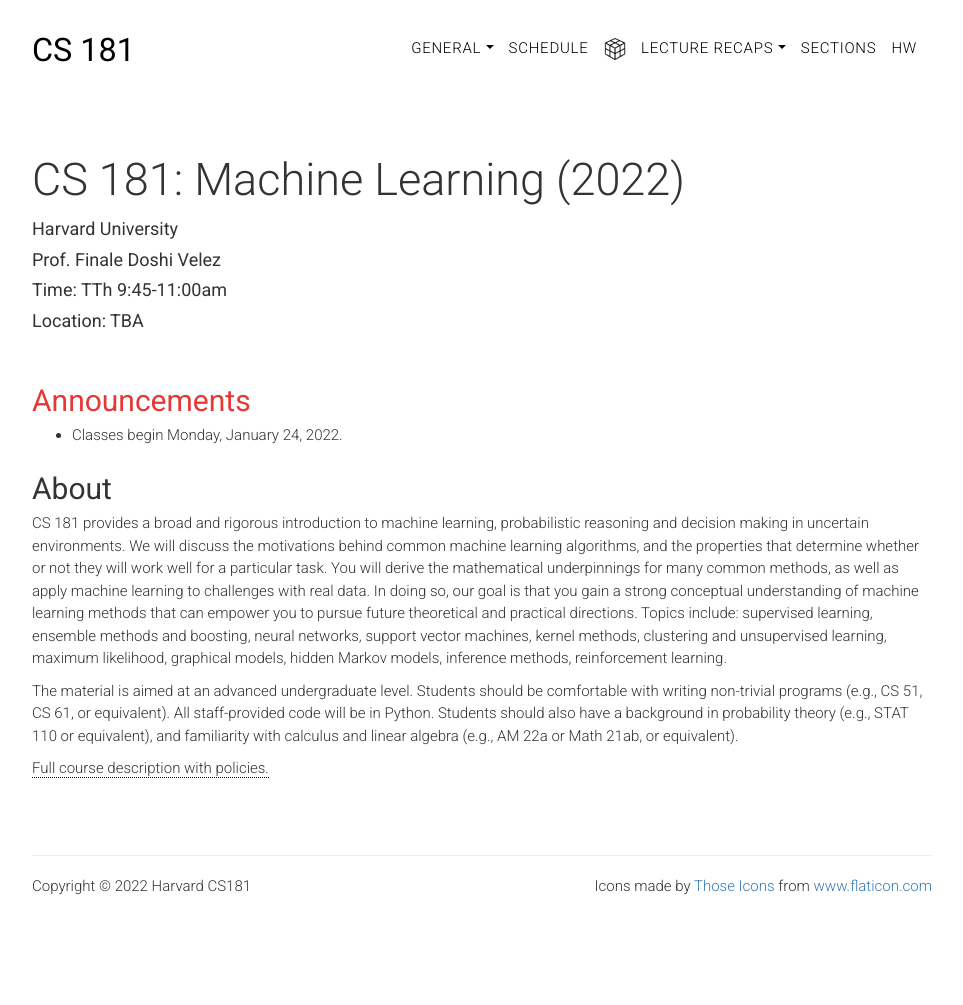
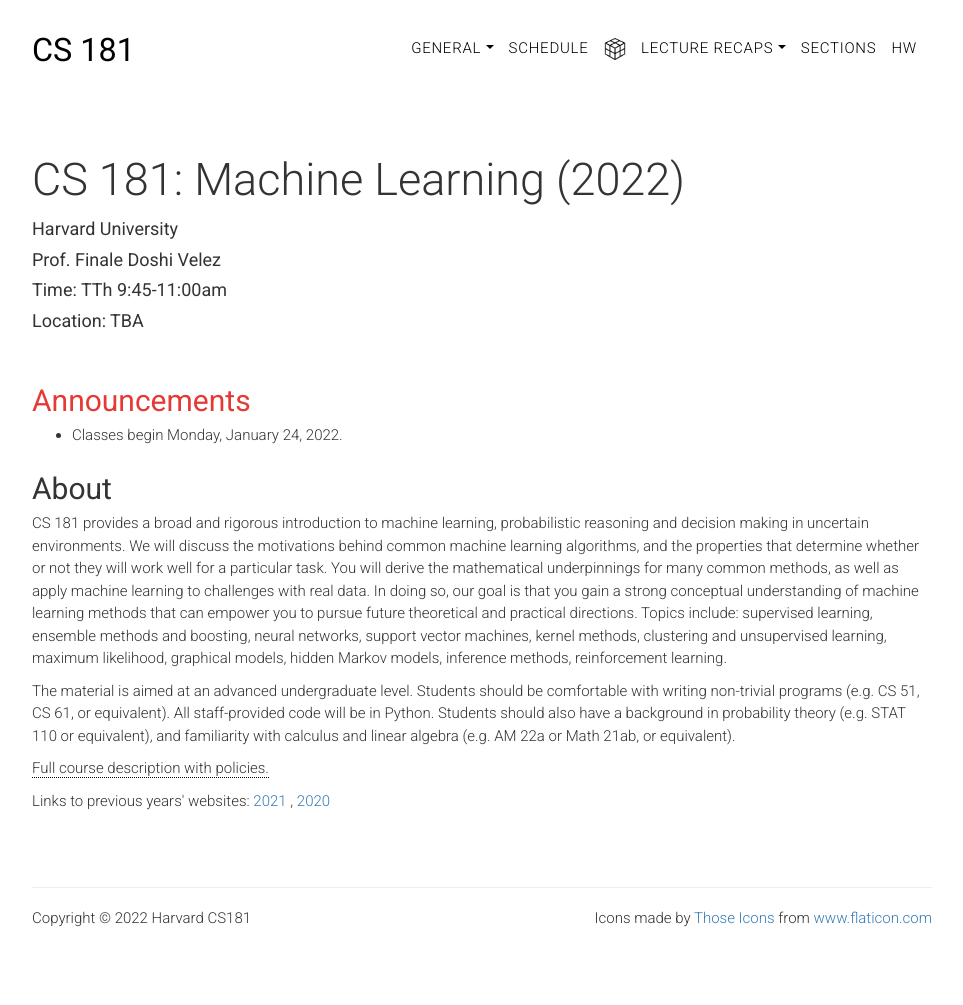
Before and after one commit to harvard-ml-courses/cs181-web, a Jekyll site: the page built from index.html, in a window 1280 px wide. Shown: the whole page, without its empty margins (158-1121 px from the left). Built offline with Jekyll 4.4.1, drawn with Linux system fonts in a browser that asks for light colours; before the commit the page ends 972 px from its top, so only the background shows below that.

Commit message:
add prev website links, other minor edits

```diff
--- a/index.html
+++ b/index.html
@@ -40,14 +40,18 @@
 		</p>
 		<p>
 			The material is aimed at an advanced undergraduate level. Students should be comfortable
-			with writing non-trivial programs (e.g., CS 51, CS 61, or equivalent). All staff-provided
+			with writing non-trivial programs (e.g. CS 51, CS 61, or equivalent). All staff-provided
 			code will be in Python. Students should also have a background in probability theory
-			(e.g., STAT 110 or equivalent), and familiarity with calculus and linear algebra
-			(e.g., AM 22a or Math 21ab, or equivalent).
+			(e.g. STAT 110 or equivalent), and familiarity with calculus and linear algebra
+			(e.g. AM 22a or Math 21ab, or equivalent).
 
 		</p>
 		<p class="link">
 			<a href="{{ site.baseurl }}/syllabus">Full course description with policies.</a>
 		</p>
+		<p> Links to previous years' websites:
+			<a href=https://harvard-ml-courses.github.io/cs181-web-2021> 2021 </a>,
+			<a href=https://harvard-ml-courses.github.io/cs181-web-2020> 2020 </a>
+		</p>
 	</div>
 </section>
```
Also changed, not shown: syllabus.html (+7 -7 lines).
